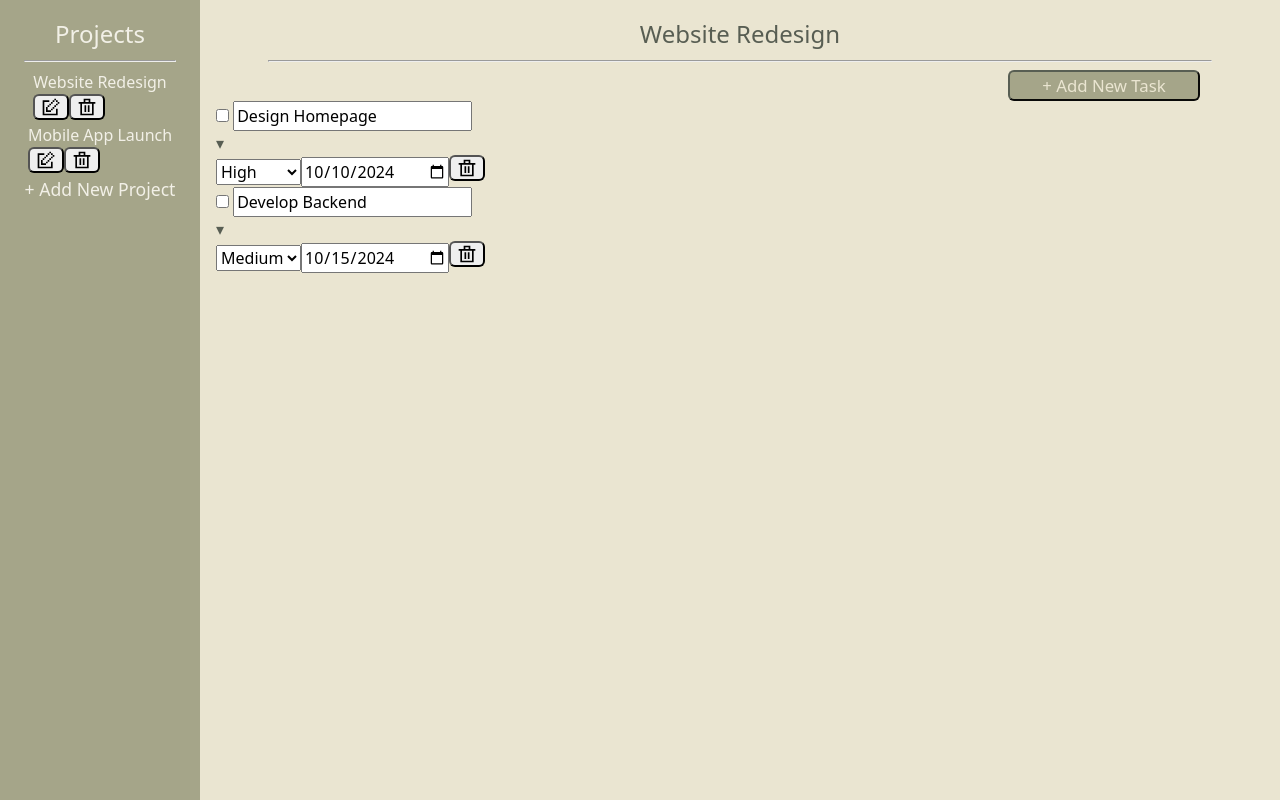
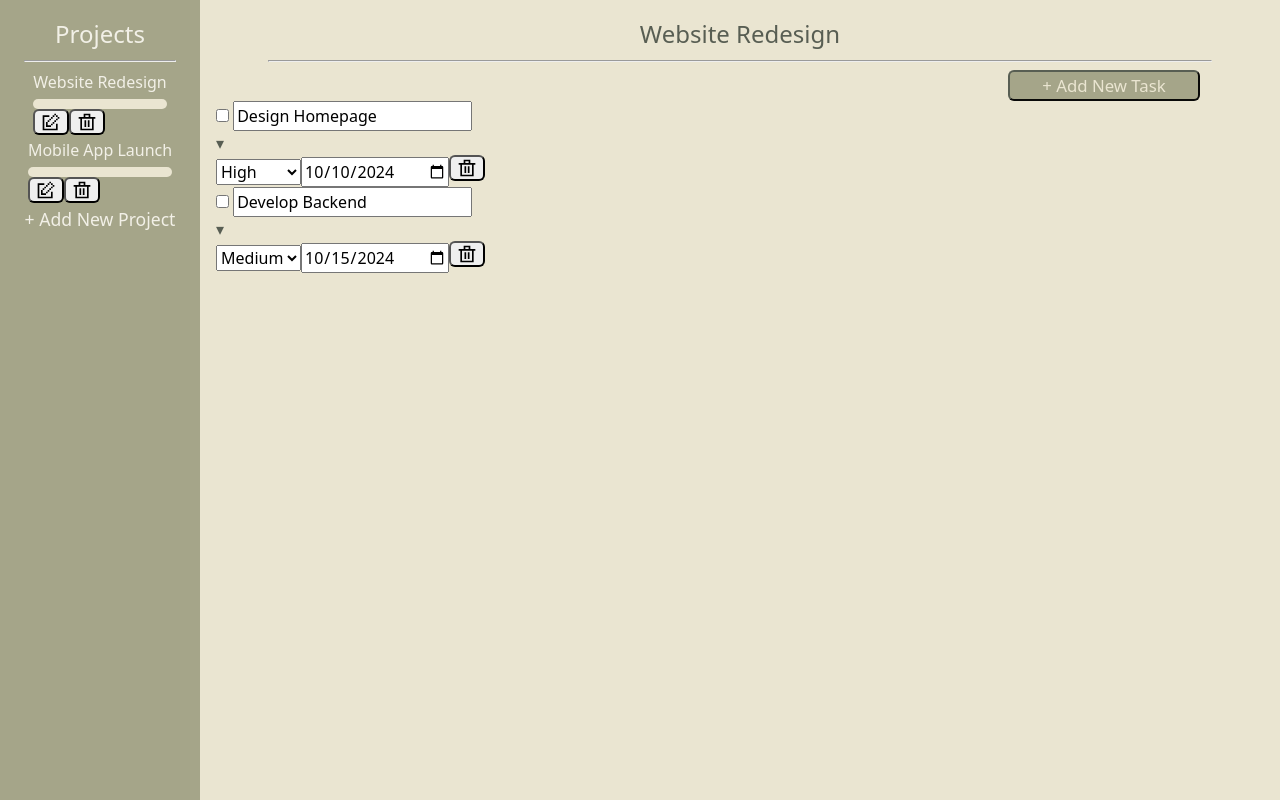
Before and after one commit to Rational-Pigeon/to-do-list, a website built with webpack: page src/template.html in a window 1280 px wide. Built offline with nearby package versions, Linux system fonts and the light colour scheme; files whose address does not match are found by name.

Commit message:
added progress bar to projects

```diff
--- a/src/project.js
+++ b/src/project.js
@@ -19,14 +19,17 @@ export class Project {
     }
 
     completionPercent = 0;
+
     updateCompletionPercent() {
-        let length = this.tasks.length;
-        if (length == 0) { return 0.00 };
+        const length = this.tasks.length;
+        if (length === 0) {
+            this.completionPercent = 0.00;
+            return;
+        }
 
-        let completeCount = this.tasks.reduce((count, task) => count + (task.complete ? 1 : 0), 0);
-        let percent = (completeCount / length) * 100;
-        this.completionPercent = +percent.toFixed(2);
-    };
+        let completedTasks = this.tasks.filter(task => task.complete).length;
+        this.completionPercent = ((completedTasks / length) * 100).toFixed(2); // Percentage complete
+    }
 }
 
 export class Projects {
--- a/src/styles.css
+++ b/src/styles.css
@@ -181,3 +181,19 @@ h2 {
     cursor: pointer;
     font-size: 16px;
 }
+
+.progress-bar {
+    background-color: var(--white);
+    border-radius: 5px;
+    width: 100%;
+    height: 10px;
+    margin-top: 5px;
+    position: relative;
+}
+
+.progress {
+    background-color: #76c7c0;
+    height: 100%;
+    border-radius: 5px;
+    transition: width 0.3s ease;
+}
--- a/src/ui.js
+++ b/src/ui.js
@@ -21,8 +21,14 @@ export function renderProjects(projects) {
     for (let project of projects.projects) {
         const prDiv = document.createElement("div");
         prDiv.classList.add("project");
+        project.updateCompletionPercent();
         prDiv.innerHTML = `
-        <div><p>${project.title}</p></div>`;
+        <div>
+            <p>${project.title}</p>
+            <div class="progress-bar">
+                <div class="progress" style="width: ${project.completionPercent}%;"></div>
+            </div>
+        </div>`;
 
         const editBtn = document.createElement("button");
         const deleteBtn = document.createElement("button");
@@ -44,7 +50,7 @@ export function renderProjects(projects) {
             document.querySelector("#new-pr-title").value = project.title;
             prEditDialog.showModal()
         });
-        prDiv.children[0].addEventListener("click", () => {
+        prDiv.children[0].addEventListener("click", () => { // To render tasks when clicking on project name
             renderTasks(project, projects);
             currentPrId = project.id;
         }
@@ -104,6 +110,15 @@ export function renderTasks(project, projects) {
                     moreInfo.style.display = 'none';
                     arrow.innerHTML = '&#9662;'; // Change to downward arrow when collapsed
                 }
+            });
+
+            const checkbox = todoItem.querySelector(".custom-checkbox");
+
+            checkbox.addEventListener("change", () => {
+                task.complete = checkbox.checked;
+                project.updateCompletionPercent();
+                renderProjects(projects);
+                saveProjects(projects);
             });
 
             title.addEventListener("input", () => {
```
